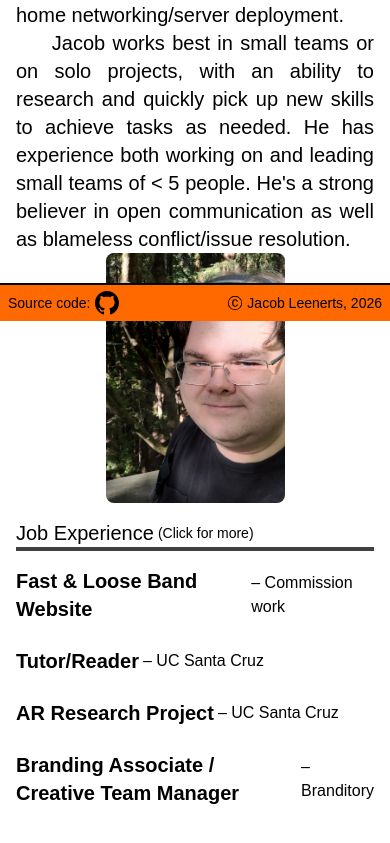
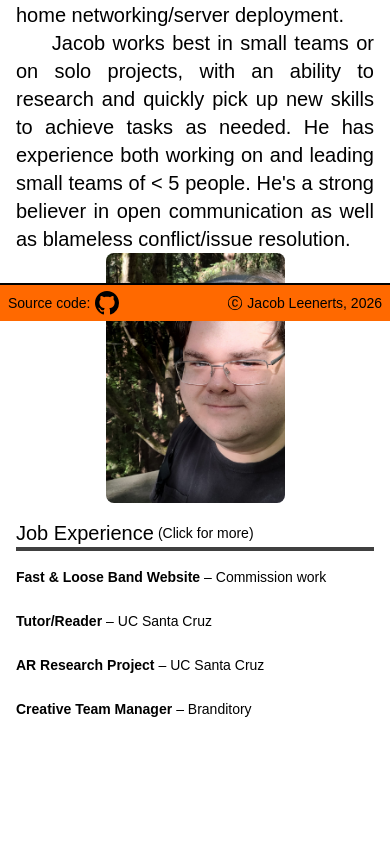
Before and after one commit to jleenerts/zozsite, a Next.js app: page /resume in a window 390 px wide. Shown: the part 523-1366 px from the top of the page. After the commit the page ends 1298 px from the top, so only its background shows below. Built offline with nearby package versions, Linux system fonts and the light colour scheme; a web font is replaced by a local one.

Commit message:
fix margin issue on mobile

```diff
--- a/app/components/detailMenu.tsx
+++ b/app/components/detailMenu.tsx
@@ -12,9 +12,9 @@ export function DetailMenu({ className = "", title = "default", subtitle="defaul
 
    return (
       <div className={className}>
-         <button onClick={handleClick} className="py-2 flex text-left items-center">
+         <button onClick={handleClick} className="py-2 flex justify-start text-left text-sm xl:text-xl items-center">
             <b>{title}</b>
-            <p className="pl-1 text-base">{subtitle}</p>
+            <p className="pl-1 text-sm xl:text-base">{subtitle}</p>
          </button>
          <div id={title} className={`transform duration-300 overflow-hidden
                                     ${open ? "max-h-content opacity-100 translate-y-0" :
--- a/app/resume/page.tsx
+++ b/app/resume/page.tsx
@@ -99,9 +99,9 @@ export default function ResumePage() {
                                        "Alerts could be changed in sound and pitch, and different alert modes were created for testing."]}
                   />
                   <DetailMenu className="mt-2"
-                              title="Branding Associate / Creative Team Manager"
+                              title="Creative Team Manager"
                               subtitle="– Branditory"
-                              details={["Started as an associate, creating thousands of potential brand name and slogan recommendations for clients based on their needs and web domain availability.",
+                              details={["Started as a Branding Associate, creating thousands of potential brand name and slogan recommendations for clients based on their needs and web domain availability.",
                                        "Took over as team manager in June 2017 – communicated with clients via email and phone to get feedback, ask questions, and convert inquiries to paying customers.",
                                        "Managed a small team of 2-3 associates to ensure appropriate scheduling based on associate availability, communication of client needs towards associates, and answering questions regarding assigned work.",
                                        "Manually created/refunded orders for customers in special circumstances, and handled chargeback cases with relevant evidence."]}
```
